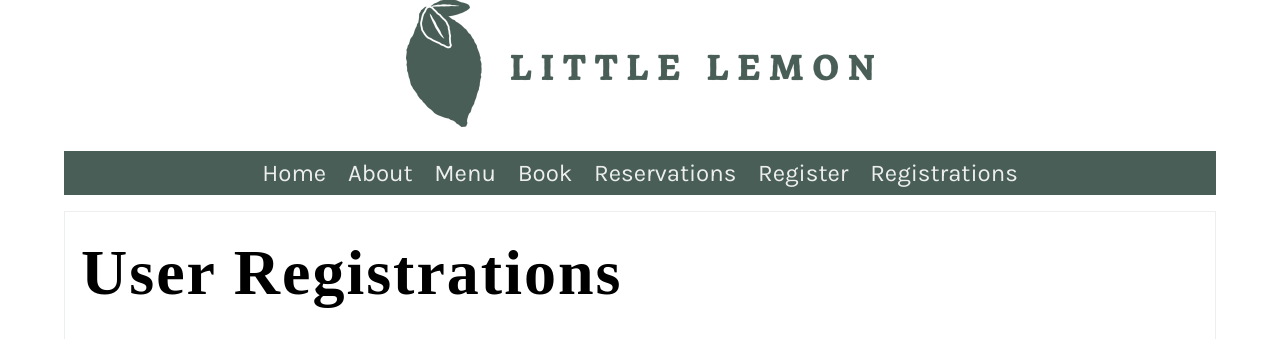
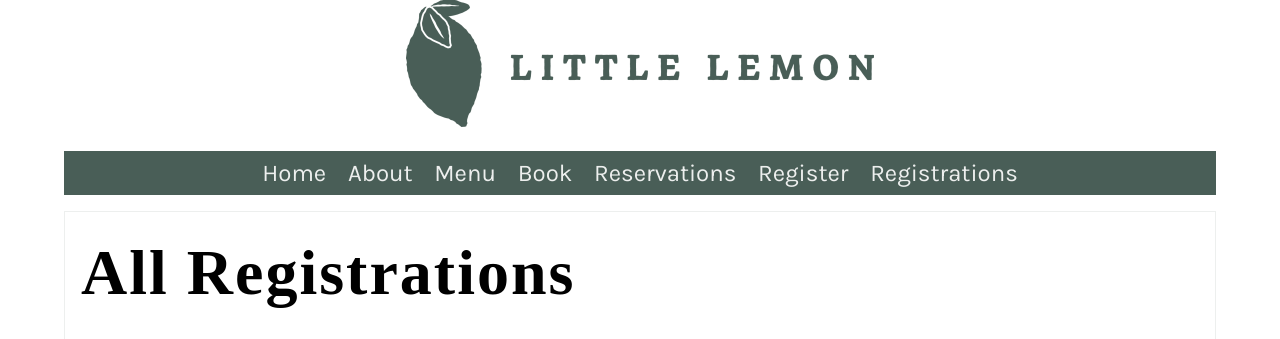
Before and after one commit to Willie-Conway/Meta-Backend-Capstone-Project, a Django app: template littlelemon/restaurant/templates/registrations.html in a window 1280 px wide. Shown: the part 49-388 px from the top of the page. Run offline with Django 4.2, Linux system fonts and the light colour scheme; the template is opened without the code that fills it, so the values that code supplies are empty; parts of the project's set-up code (start-up, migrations or seed data) failed here and were passed over; some web fonts are replaced.

Commit message:
Update registrations.html

```diff
--- a/littlelemon/restaurant/templates/registrations.html
+++ b/littlelemon/restaurant/templates/registrations.html
@@ -4,7 +4,7 @@
 {% block content %}
 <section>
   <article>
-    <h1>User Registrations</h1>
+    <h1>All Registrations</h1>
     <!--Begin row-->
     <div class="row">
       <!--Begin col-->
```
